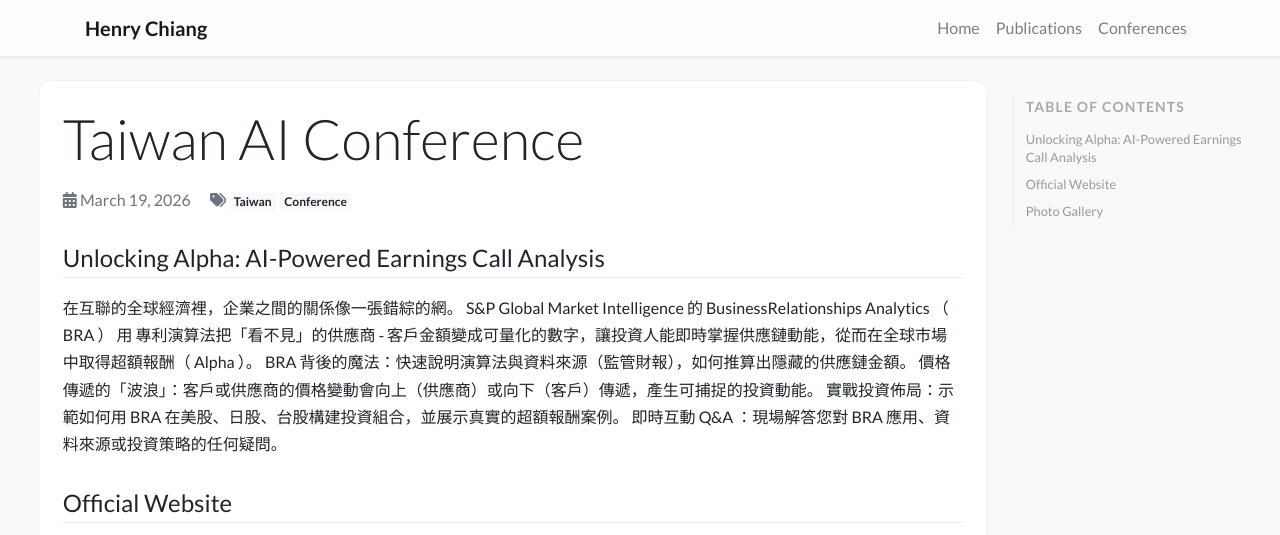
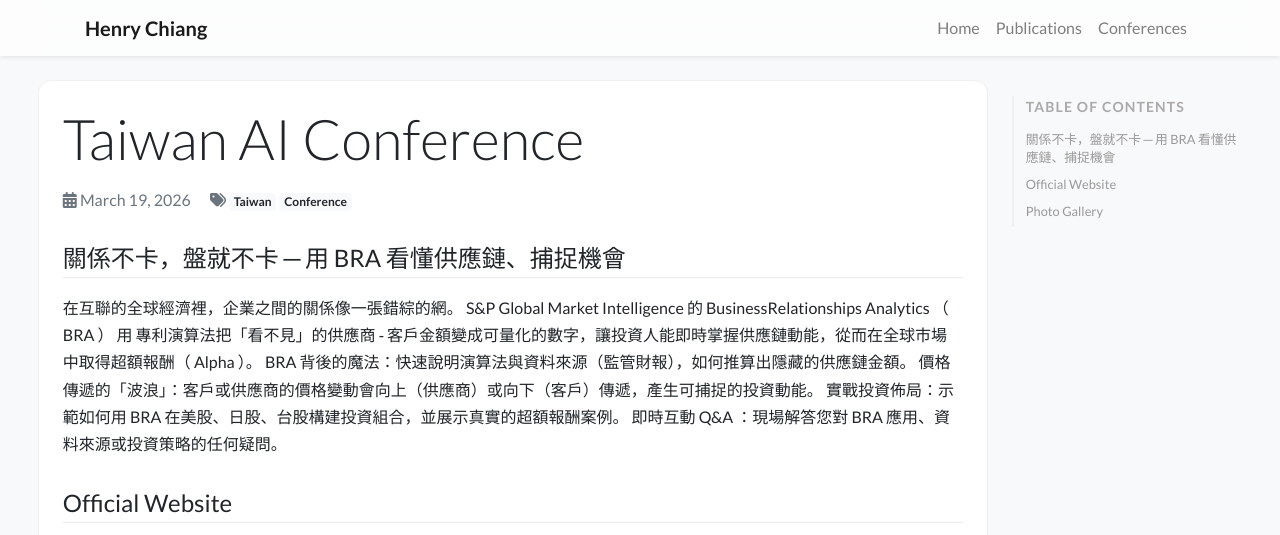
Before and after one commit to henry09027/henry09027.github.io, a Jekyll site: the page built from _posts/2026-03-19-TaiwanAIConference.md, in a window 1280 px wide and 900 px high, cut to the strip 0-535 px from the top of the window. Built offline with Jekyll 4.4.1, drawn with Linux system fonts in a browser that asks for light colours; nearby versions of some CDN libraries; a style sheet for code colours, icons or effects is not loaded.

Commit message:
Update conference title and description to Chinese

```diff
--- a/_posts/2026-03-19-TaiwanAIConference.md
+++ b/_posts/2026-03-19-TaiwanAIConference.md
@@ -7,7 +7,7 @@ tags:
   - Conference
 ---
 
-## Unlocking Alpha: AI-Powered Earnings Call Analysis
+## 關係不卡，盤就不卡 ─ 用 BRA 看懂供應鏈、捕捉機會
 
 在互聯的全球經濟裡，企業之間的關係像一張錯綜的網。
 S&P Global Market Intelligence
```
